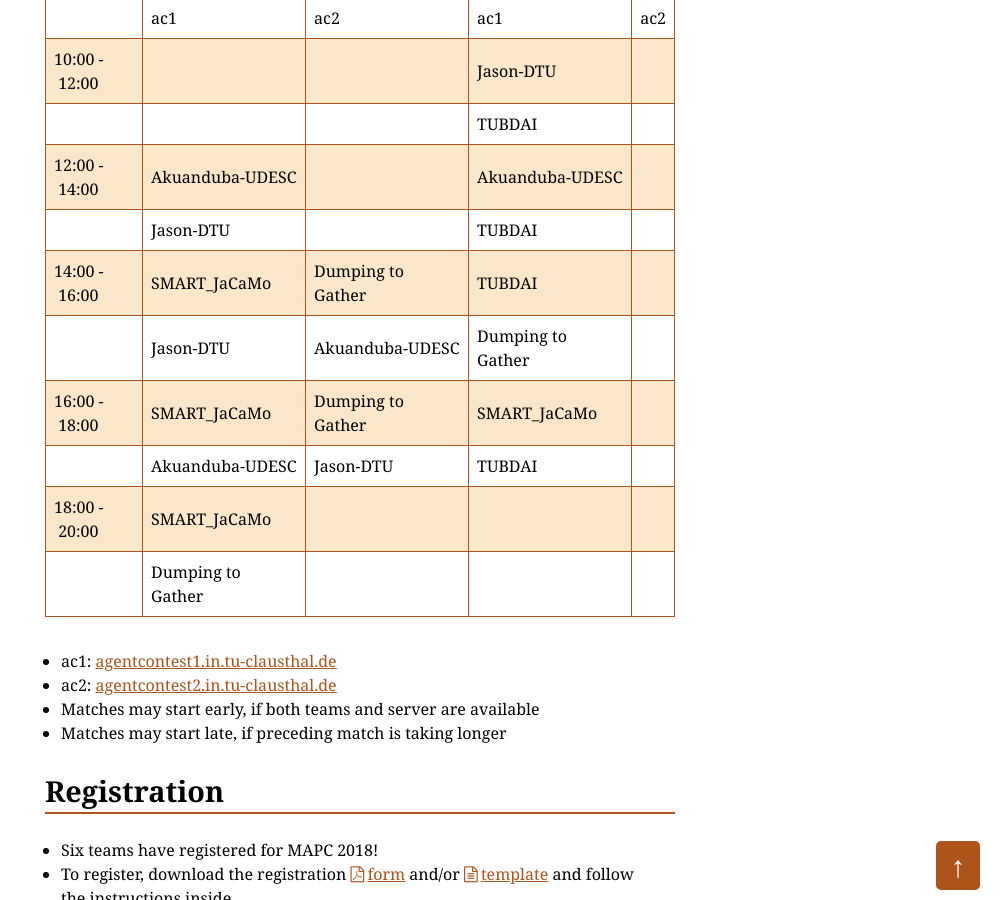
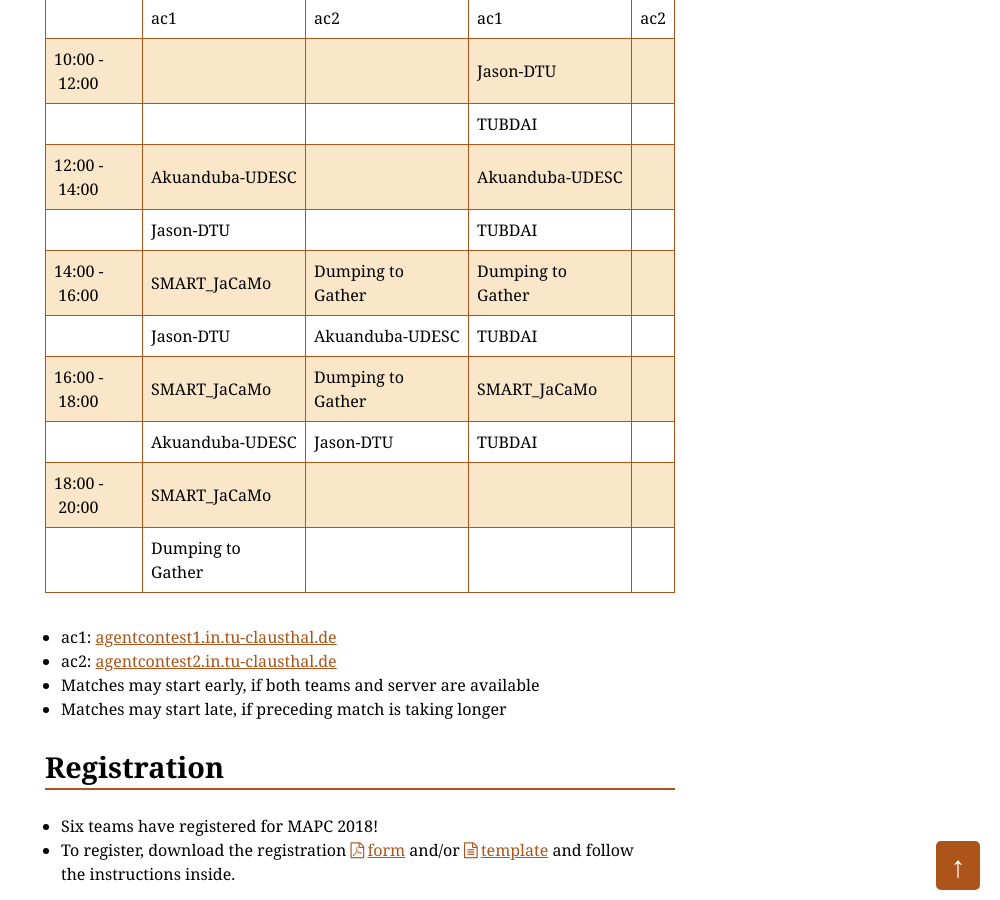
Before and after one commit to agentcontest/agentcontest.github.io, a Jekyll site: the page built from 2018/index.md, in a window 1280 px wide and 900 px high, scrolled down 2633 px. Shown: the whole window, without its empty margins (280-1280 px from the left). Built offline with Jekyll 4.4.1, drawn with Linux system fonts in a browser that asks for light colours.

Commit message:
fixing the schedule for jørgen

```diff
--- a/2018/index.md
+++ b/2018/index.md
@@ -73,8 +73,8 @@
 | ||| TUBDAI ||
 | 12:00&nbsp;-&nbsp;14:00 | Akuanduba&#8209;UDESC || Akuanduba&#8209;UDESC ||
 | | Jason&#8209;DTU | | TUBDAI | |
-| 14:00&nbsp;-&nbsp;16:00 | SMART_JaCaMo | Dumping to Gather | TUBDAI ||
-| | Jason&#8209;DTU | Akuanduba&#8209;UDESC | Dumping to Gather ||
+| 14:00&nbsp;-&nbsp;16:00 | SMART_JaCaMo | Dumping to Gather | Dumping to Gather ||
+| | Jason&#8209;DTU | Akuanduba&#8209;UDESC | TUBDAI ||
 | 16:00&nbsp;-&nbsp;18:00 | SMART_JaCaMo | Dumping to Gather | SMART_JaCaMo ||
 | | Akuanduba&#8209;UDESC | Jason&#8209;DTU | TUBDAI ||
 | 18:00&nbsp;-&nbsp;20:00 | SMART_JaCaMo ||||
```
